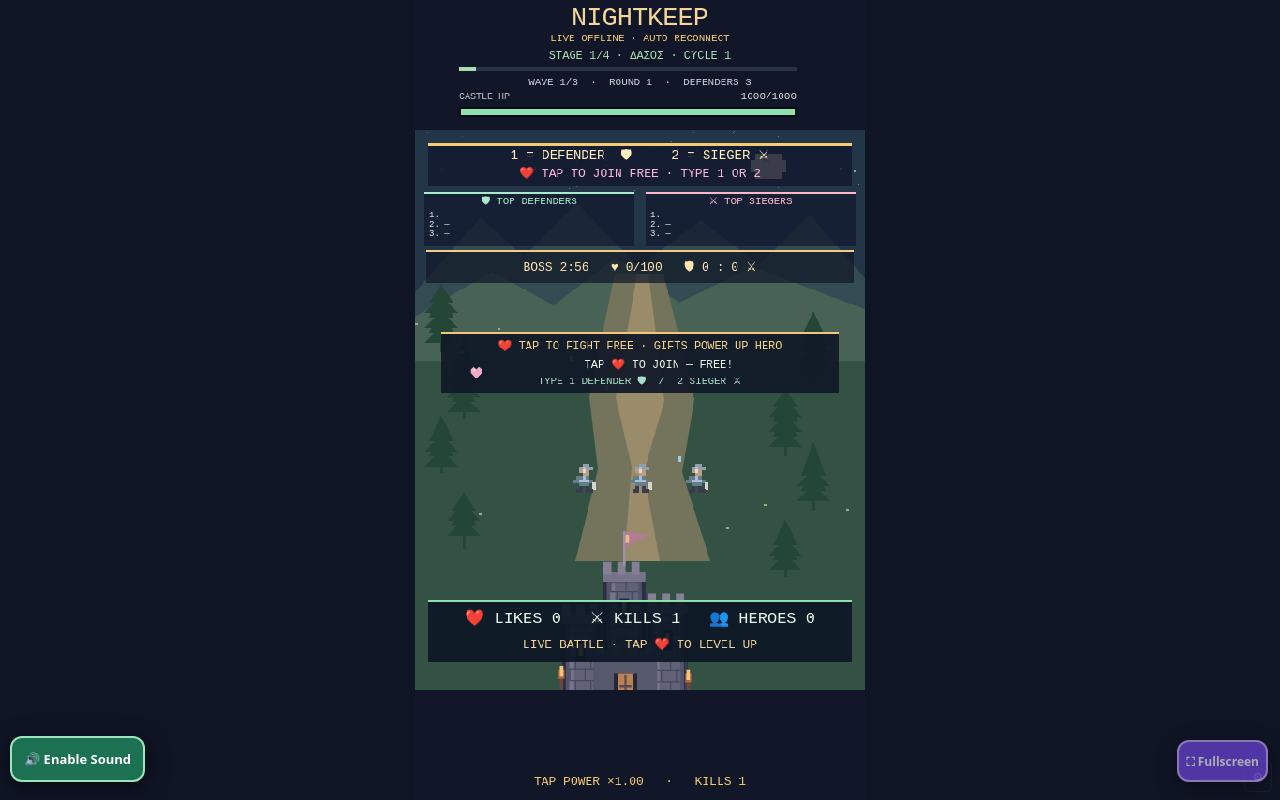
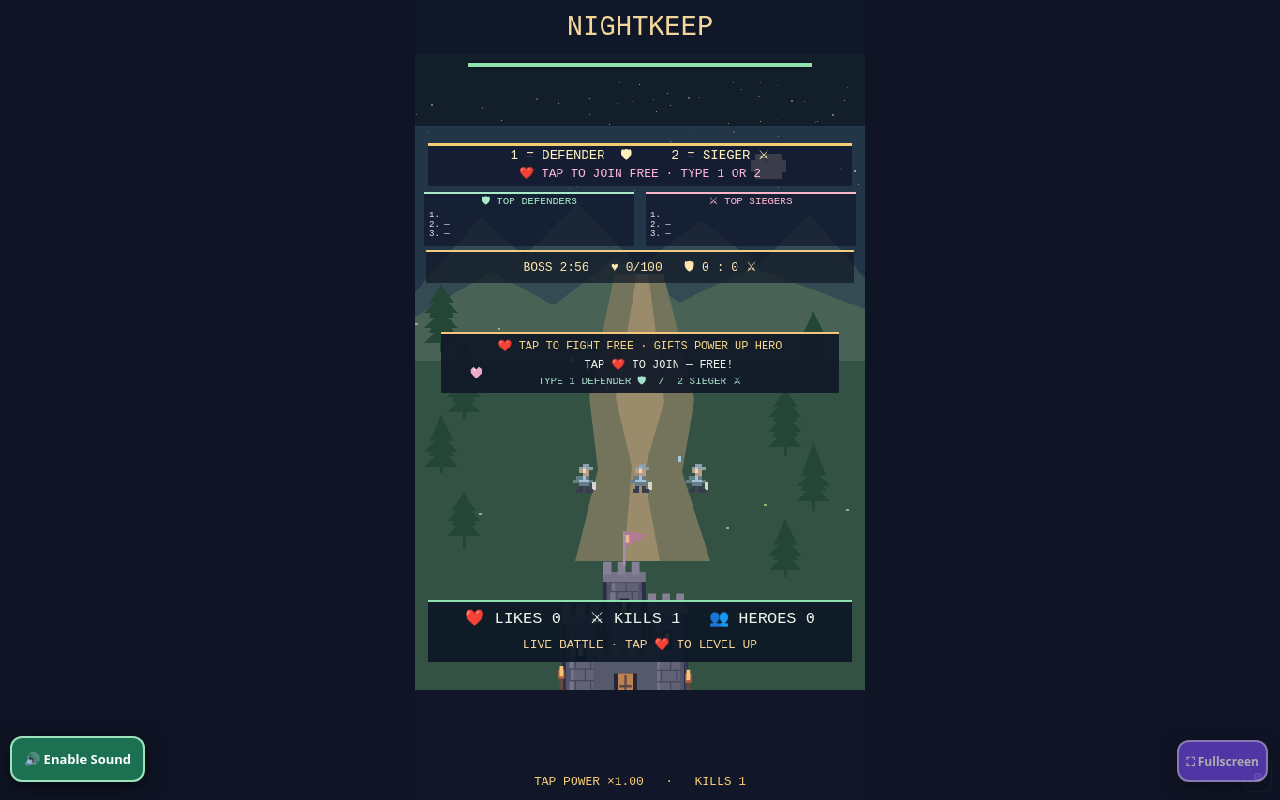
Before and after one commit to basilhsklrs-dot/nightkeep-live, a website: page public/index.html in a window 1280 px wide. Drawn offline with Linux system fonts and the light colour scheme.

Commit message:
Remove damage rectangles, simplify NIGHTKEEP header, announce waves and stages only on change

```diff
--- a/public/index.html
+++ b/public/index.html
@@ -62,7 +62,7 @@ const clamp = (x,a,b) => Math.max(a,Math.min(b,x));
 let game, socket, instance = '', lastSeq = 0, retryTimer, retryCount = 0, socketState = 'offline';
 let backendState = 'offline', bootTime = Date.now(), reconnectAt = 0, lastMessage = 0;
 let audioContext, soundOn = false, lastSound = 0, wakeLock, saveAt = 0, savedSource = '';
-let stageBanner={until:0,index:0,cycle:1};
+let stageBanner={until:0,index:0,cycle:1};let waveBanner={until:0,wave:0,stage:-1};
 let comboBurst={until:0,user:'',total:0,bonus:0};
 let eventBanner={user:'',title:'',until:0,color:'#f5cc73'};
 let wsUrl = '', transportStarted = 0, wakePending = false, storageOk = true, lastEventAt = 0;
@@ -85,7 +85,7 @@ function stageState(time=game.journeyTime||0){const cleared=Math.floor(Math.max(
 function stageDifficulty(){return 1+Math.min(1.5,stageState().cleared*.12);}
 function advanceStage(dt){
  game.journeyTime=(game.journeyTime||0)+dt*(demo?3:1);
- const state=stageState();if(state.cleared!==(game.stageSeen||0)){game.stageSeen=state.cleared;stageBanner={until:Date.now()+4000,index:state.index,cycle:state.cycle};beep('stage');feed('NIGHTKEEP',`Νέα πίστα: ${state.theme.name} · Κύκλος ${state.cycle}`,state.theme.accent);}
+ const state=stageState();if(state.wave!==waveBanner.wave||state.index!==waveBanner.stage){waveBanner={until:Date.now()+2700,wave:state.wave,stage:state.index};}if(state.cleared!==(game.stageSeen||0)){game.stageSeen=state.cleared;stageBanner={until:Date.now()+4000,index:state.index,cycle:state.cycle};beep('stage');feed('NIGHTKEEP',`Νέα πίστα: ${state.theme.name} · Κύκλος ${state.cycle}`,state.theme.accent);}
 }
 function fresh(){return {version:1,journeyTime:0,stageSeen:0,combos:[],barrier:0,barrierTime:0,players:[],hp:1000,shield:0,boost:0,time:0,spawn:1,attack:0,round:1,wave:1,best:1,kills:0,deadUntil:0,defenders:[],enemies:[],shots:[],particles:[],jobs:[],followIds:[],flash:0,shake:0};}
 function defaultUrl(){ if(DEFAULT_WS_URL)return DEFAULT_WS_URL; return location.protocol==='http:'||location.protocol==='https:' ? `${location.protocol==='https:'?'wss:':'ws:'}//${location.host}/ws` : ''; }
@@ -646,7 +646,7 @@ function drawPortrait(){
   const p=portraitEnemy(e);if(p.y<286&&!e.worldBoss)continue;
   rect(p.x-14,p.y+8,e.kind==='dragon'?55:28,4,'#263d35');
   if(e.worldBoss){drawWorldBoss(e,p.x,p.y);rect(82,307,316,32,'#281422');text('☠ WORLD BOSS ☠',240,329,'#fff0af',20,'center');rect(94,344,292,10,'#231b2d');rect(96,346,288*Math.max(0,e.hp/e.maxHp),6,'#ff4591');}else drawEnemy(e,p.x,p.y,true);
-  if(e.lastHitAt!=null&&t-e.lastHitAt<.6){ctx.save();ctx.globalAlpha=1-(t-e.lastHitAt)/.6;rect(p.x-17,p.y-49,34,30,'#ffe79c88');text('-'+(e.lastHitDamage||0),p.x,p.y-54-(t-e.lastHitAt)*25,'#fff5a5',16,'center');ctx.restore();}
+  if(e.lastHitAt!=null&&t-e.lastHitAt<.6){ctx.save();ctx.globalAlpha=1-(t-e.lastHitAt)/.6;text('-'+(e.lastHitDamage||0),p.x,p.y-54-(t-e.lastHitAt)*25,'#fff5a5',16,'center');ctx.restore();}
   if(e.ranged){rect(p.x-5,p.y-31,10,15,'#733f28');rect(p.x-3,p.y-33,6,4,'#ffe09d');text('ARCHER 🏹',p.x,p.y-47,'#ffe1a1',12,'center');}
   if(e.siegerHero){
    const swing=e.lastAttackAt!=null&&t-e.lastAttackAt<.5;
@@ -666,7 +666,7 @@ function drawPortrait(){
   const attacking=d&&d.lastAttackAt!=null&&t-d.lastAttackAt<.28; if(attacking){ctx.save();ctx.shadowColor='#80f7ff';ctx.shadowBlur=24;ctx.strokeStyle='#a2fbff';ctx.lineWidth=5;ctx.beginPath();ctx.arc(p.x+12,p.y-19,20,-1.7,.65);ctx.stroke();ctx.restore();}
   sprite(knight,p.x-11,p.y-25,3.45,{h:tier>=3?'#b49156':'#8f9fae',H:light,s:'#b99d88',S:'#efd4b5',a:armor,A:light,b:tier>=2?'#293a57':'#393b50',x:elite?'#ffb0dd':'#d5d5ce'});
   if(d){
-   if(d.lastSiegeHitAt!=null&&t-d.lastSiegeHitAt<.85){const age=t-d.lastSiegeHitAt;ctx.save();ctx.globalAlpha=1-age/.85;rect(p.x-19,p.y-41,38,37,'#ef3d6888');text('-'+(d.lastSiegeDamage||0),p.x,p.y-53-age*18,'#ff9ca9',15,'center');ctx.restore();}
+   if(d.lastSiegeHitAt!=null&&t-d.lastSiegeHitAt<.85){const age=t-d.lastSiegeHitAt;ctx.save();ctx.globalAlpha=1-age/.85;text('-'+(d.lastSiegeDamage||0),p.x,p.y-53-age*18,'#ff9ca9',15,'center');ctx.restore();}
    if(tier>=1)rect(p.x-9,p.y-27,18,3,light);
    if(tier>=2){rect(p.x-14,p.y-19,5,9,armor);rect(p.x+10,p.y-19,5,9,armor);}
    if(tier>=3){rect(p.x-15,p.y-5,4,16,'#f6c56c');rect(p.x+12,p.y-26,3,24,'#f6c56c');}
@@ -695,14 +695,9 @@ function drawPortrait(){
   ctx.globalAlpha=Math.min(1,particle.life*2);rect(clamp(p.x,0,478),p.y,3,3,particle.color);
  }ctx.globalAlpha=1;
  // Readable information stays away from TikTok's right-side buttons and lower chat.
- rect(0,0,480,139,'#111728');text('NIGHTKEEP',240,27,'#f3d69a',27,'center');
- const live=demo||backendState==='demo'?'DEMO · ΠΡΟΟΔΟΣ ΠΙΣΤΩΝ ×3':backendState==='live'?'TIKTOK LIVE · CONNECTED':'LIVE OFFLINE · AUTO RECONNECT';
- text(live,240,44,backendState==='live'?'#8fe2ad':'#f5cc73',11,'center');
- text(`STAGE ${state.index+1}/4 · ${theme.short} · CYCLE ${state.cycle}`,240,63,theme.accent,12,'center');
- rect(47,71,360,5,'#283347');rect(47,71,360*state.progress,5,theme.accent);
- text(`WAVE ${state.wave}/3  ·  ROUND ${game.round}  ·  DEFENDERS ${game.defenders.length+3}`,240,91,'#cbd3dc',11,'center');
- text('CASTLE HP',47,106,'#bdc8c5',10);text(`${Math.max(0,Math.ceil(game.hp))}/1000`,407,106,'#d9e5d9',11,'right');
- rect(47,114,360,11,'#060b14');rect(49,116,356*Math.max(0,game.hp)/1000,7,game.hp<260?'#df8f9f':'#8fe2ad');
+ rect(0,0,480,58,'#111728ee');text('NIGHTKEEP',240,37,'#f3d69a',29,'center');
+ // Stage and wave details are announced on transition, not permanently displayed.
+ rect(55,65,370,9,'#101725');rect(57,67,366*Math.max(0,game.hp)/1000,5,game.hp<260?'#df8f9f':'#8fe2ad');
  // Gift legend removed from on-air stage to return space to the battle.
  // TikTok-safe high-contrast call to action, shown above the action area.
  rect(14,153,452,46,'#12172dcc');rect(14,153,452,3,'#f5cc73');
@@ -743,7 +738,7 @@ function drawPortrait(){
  if(game.hp<=0||game.deadUntil){ctx.globalAlpha=.85;rect(28,310,402,175,'#121725');ctx.globalAlpha=1;text('THE CASTLE HAS FALLEN',228,355,'#edb9c6',22,'center');text(`NEW BATTLE IN ${Math.max(1,Math.ceil((game.deadUntil-Date.now())/1000))}″`,228,401,'#f5d49a',25,'center');text('Defenders will return.',228,444,'#bcc8cd',14,'center');}
  ctx.restore();
 }
-function draw(){if(portrait)drawPortrait();else drawLandscape();if(Date.now()<stageBanner.until&&game.hp>0){const stage=STAGES[stageBanner.index],y=portrait?390:125;rect(42,y-35,396,111,'#151d30ee');text(`NEW STAGE ${stageBanner.index+1}/4`,240,y-6,stage.accent,18,'center');text(stage.name,240,y+24,'#eee7de',17,'center');text(`CYCLE ${stageBanner.cycle} · THE BATTLE CONTINUES`,240,y+53,'#aab8c8',10,'center');}if(Date.now()<comboBurst.until){const y=portrait?412:128;rect(56,y-30,368,87,'#171f31ed');text(`COMBO ×${comboBurst.total}`,240,y,'#f5d49a',25,'center');text(`@${String(comboBurst.user).slice(0,20)} · BONUS +${comboBurst.bonus}%`,240,y+31,'#dac3ed',14,'center');}}
+function draw(){if(portrait)drawPortrait();else drawLandscape();if(portrait&&Date.now()<waveBanner.until&&Date.now()>=stageBanner.until){const st=stageState();rect(104,110,272,43,'#151d30e8');text('⚔ WAVE '+st.wave+'/3 · '+st.theme.name,240,138,st.theme.accent,17,'center');}if(Date.now()<stageBanner.until&&game.hp>0){const stage=STAGES[stageBanner.index],y=portrait?390:125;rect(42,y-35,396,111,'#151d30ee');text(`NEW STAGE ${stageBanner.index+1}/4`,240,y-6,stage.accent,18,'center');text(stage.name,240,y+24,'#eee7de',17,'center');text(`CYCLE ${stageBanner.cycle} · THE BATTLE CONTINUES`,240,y+53,'#aab8c8',10,'center');}if(Date.now()<comboBurst.until){const y=portrait?412:128;rect(56,y-30,368,87,'#171f31ed');text(`COMBO ×${comboBurst.total}`,240,y,'#f5d49a',25,'center');text(`@${String(comboBurst.user).slice(0,20)} · BONUS +${comboBurst.bonus}%`,240,y+31,'#dac3ed',14,'center');}}
 let uiTimer=0;
 function hud(dt){uiTimer-=dt;if(uiTimer>0)return;uiTimer=.2;diagnostics();const hp=Math.max(0,Math.ceil(game.hp));$('hp').textContent=`${hp} / 1000`;$('hpfill').style.width=hp/10+'%';$('hpfill').style.background=hp<260?'#d18493':'';$('hpbar').setAttribute('aria-valuenow',hp);$('boostfill').style.width=game.boost/4+'%';$('boost').textContent='×'+(1+game.boost/100).toFixed(2);$('defenders').textContent=String(game.defenders.length+3).padStart(2,'0');$('kills').textContent=game.kills.toLocaleString();$('round').textContent=String(game.round).padStart(2,'0')+' / '+String(game.best).padStart(2,'0');$('wave').textContent=`STAGE ${stageState().index+1}/4 · WAVE ${stageState().wave}/3`;$('streamState').textContent=backendState==='live'?'TikTok events → battlefield':backendState==='demo'?'DEMO · simulated audience':socketState==='open'?'Streamer offline · waiting for LIVE':'Offline · auto-reconnect';$('clock').textContent=new Date(Date.now()-bootTime).toISOString().slice(11,19);}
 let last=performance.now(),accumulator=0;
```
